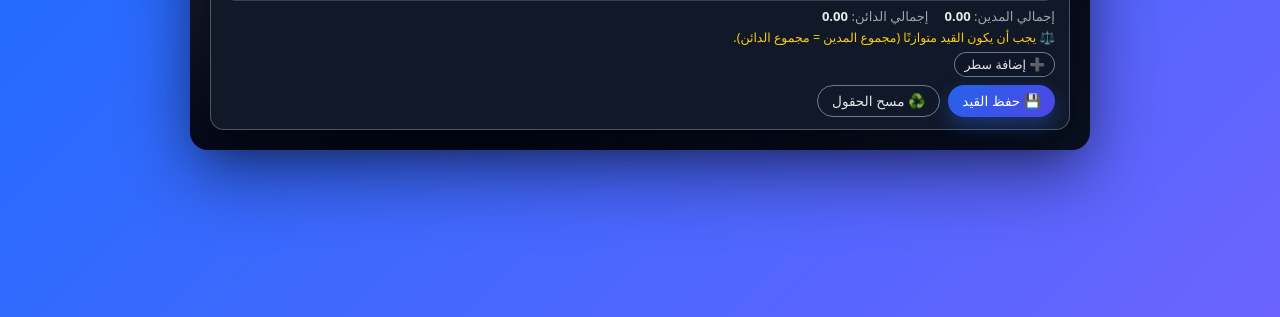
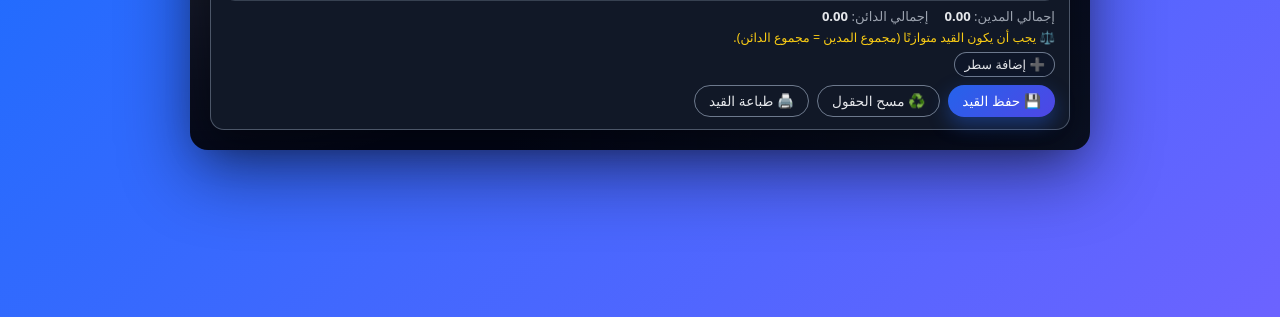
Before and after one commit to mn01001920890/opertional-car, a Flask app: page /general in a window 1280 px wide. Shown: the part 483-800 px from the top of the page. Run offline with Flask 3, Linux system fonts and the light colour scheme; data that the repository does not hold is empty.

Commit message:
Update general.html

```diff
--- a/templates/general.html
+++ b/templates/general.html
@@ -519,10 +519,17 @@
                           <button type="submit" class="btn btn-primary">
                             💾 حفظ القيد
                           </button>
+
                           <button type="button" class="btn btn-ghost" id="btnResetForm">
                             ♻️ مسح الحقول
                           </button>
+
+                          <!-- 🖨️ زر طباعة القيد -->
+                          <button type="button" class="btn btn-ghost" id="btnPrintEntry">
+                            🖨️ طباعة القيد
+                          </button>
                   </div>
+
 
             <div id="formMessage" class="message"></div>
           </form>
@@ -546,6 +553,8 @@
     const journalForm = document.getElementById("journalForm");
     const btnAddLine = document.getElementById("btnAddLine");
     const btnResetForm = document.getElementById("btnResetForm");
+    const btnPrintEntry = document.getElementById("btnPrintEntry");
+
 
     // ضبط تاريخ اليوم مبدئيًا
     (function setToday() {
@@ -742,6 +751,10 @@
       const d = String(today.getDate()).padStart(2, "0");
       jeDateInput.value = `${y}-${m}-${d}`;
     });
+    // 🖨️ طباعة القيد
+    btnPrintEntry.addEventListener("click", () => {
+      window.print();
+    });
 
     journalForm.addEventListener("submit", async (e) => {
       e.preventDefault();
```
Lines whose indentation alone changed are shown as unchanged.
